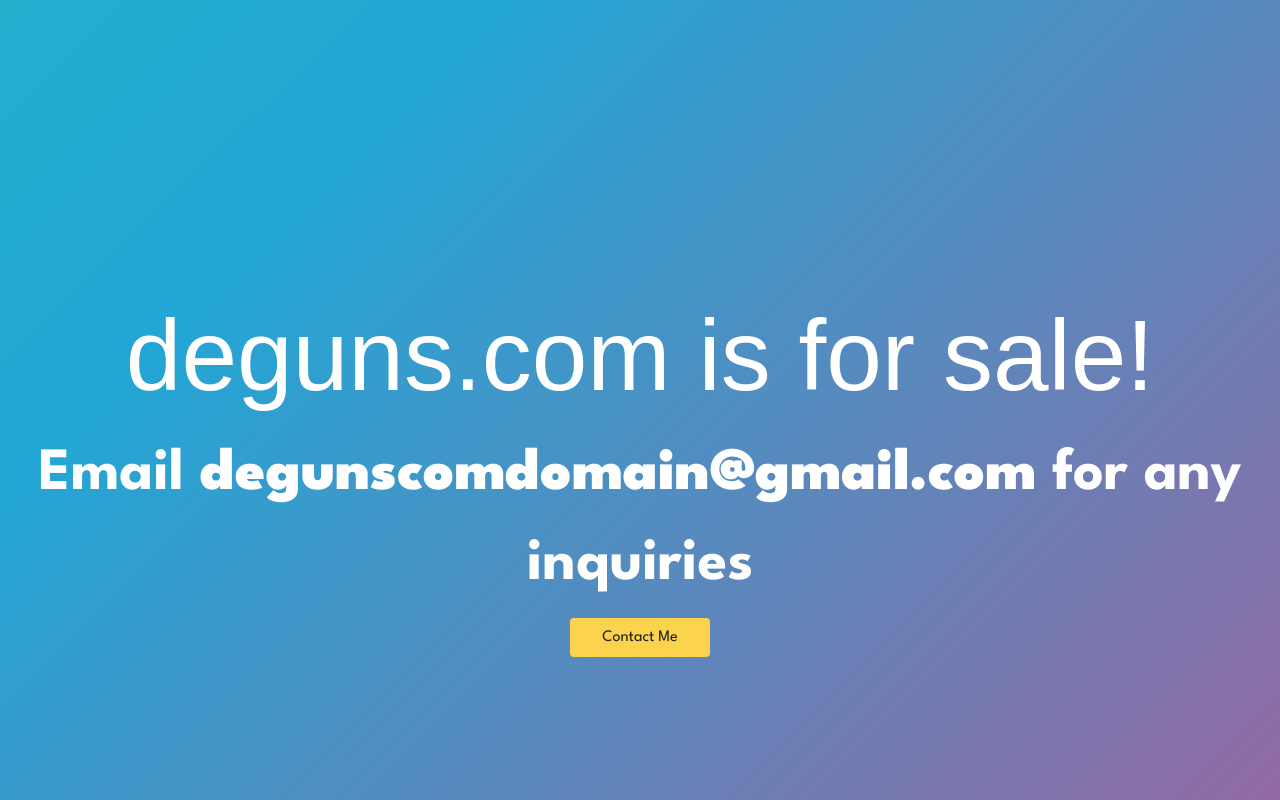
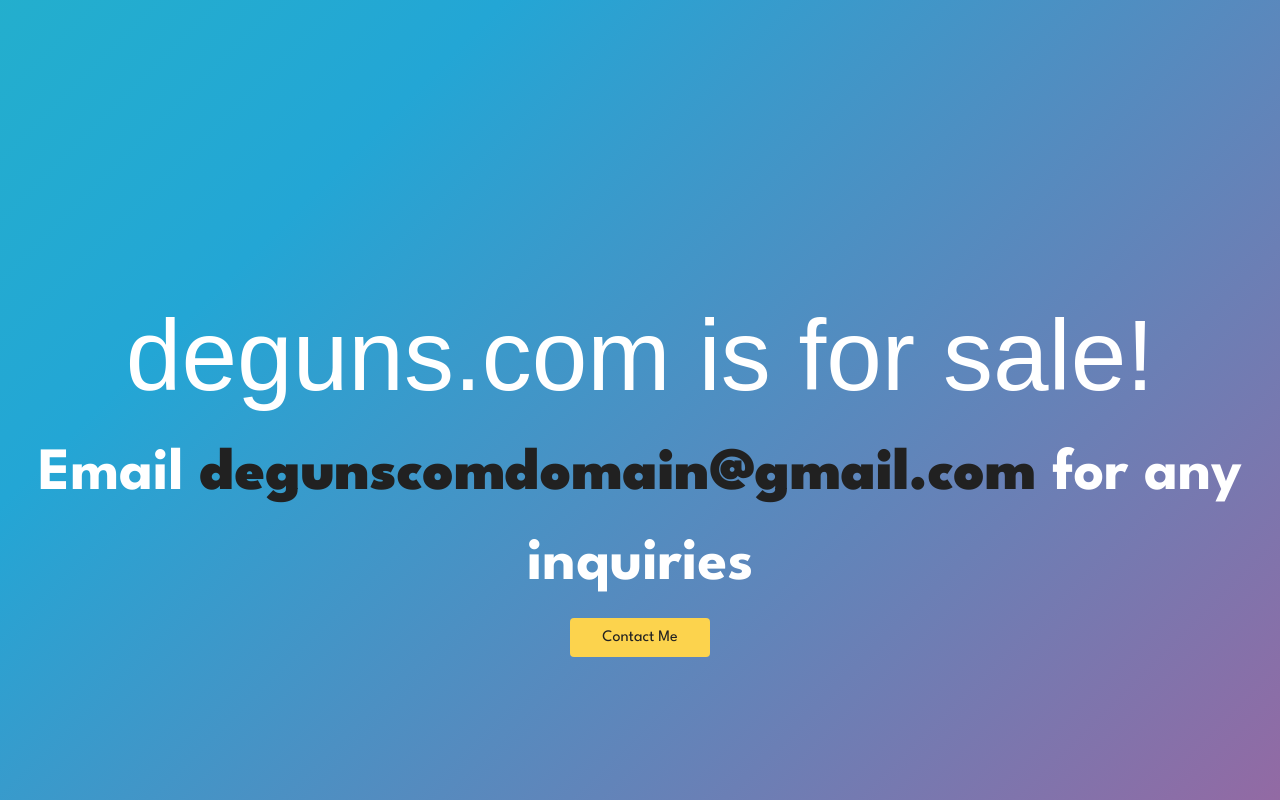
Before and after one commit to acsindle/d4s, a plain HTML site: page index.html in a window 1280 px wide. Drawn offline with nearby package versions, Linux system fonts and the light colour scheme; a web font is replaced by a local one.

Commit message:
Update index.html

```diff
--- a/index.html
+++ b/index.html
@@ -66,7 +66,7 @@
     <body>
         <div class="container">
             <h1>deguns.com is for sale!</h1>
-            <p>Email <b>degunscomdomain@gmail.com</b> for any inquiries</p>
+            <p>Email <b><a href= "mailto: degunscomdomain@gmail.com"> degunscomdomain@gmail.com </a></b> for any inquiries</p>
             <div class="my-4">
                 <a class="bg-yellow-300 px-8 py-3 rounded hover:bg-yellow-400 transition duration-300" href="mailto:info@webgeeks.in">Contact Me</a>
             </div>
```
